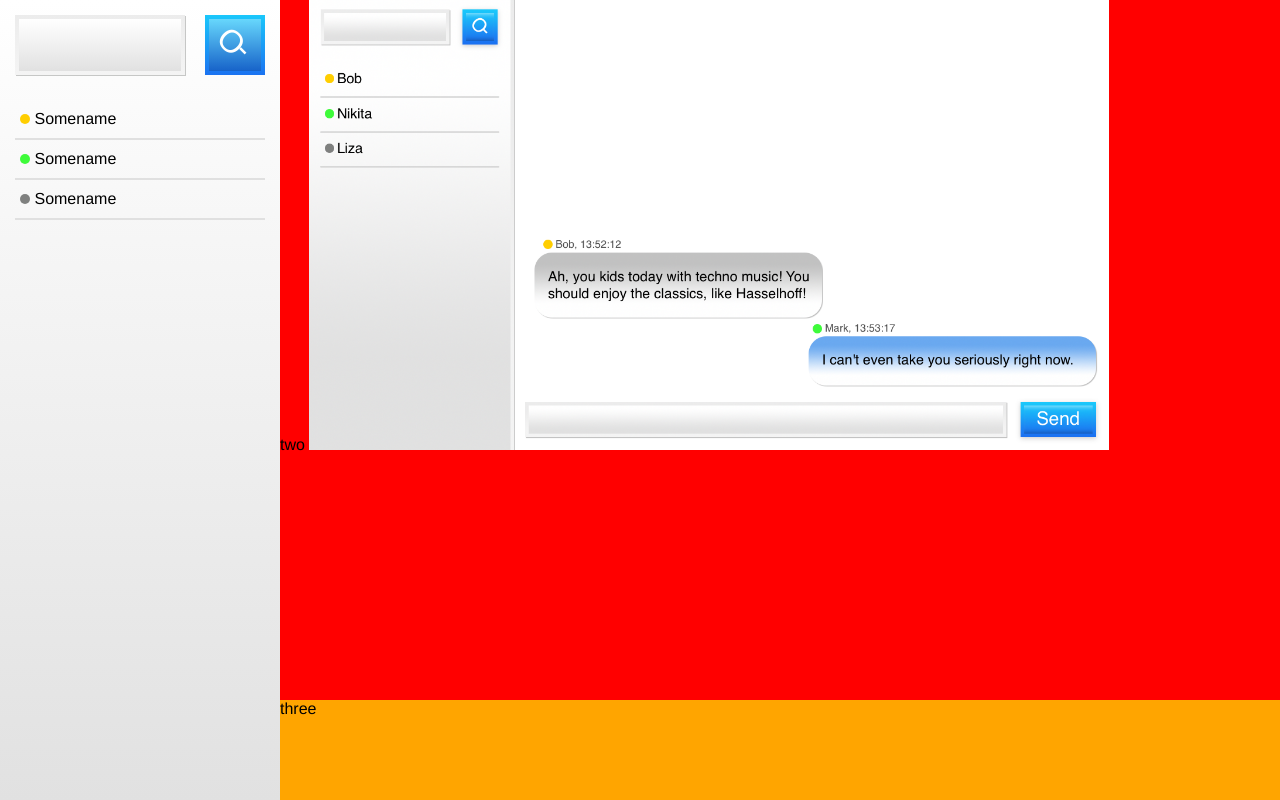
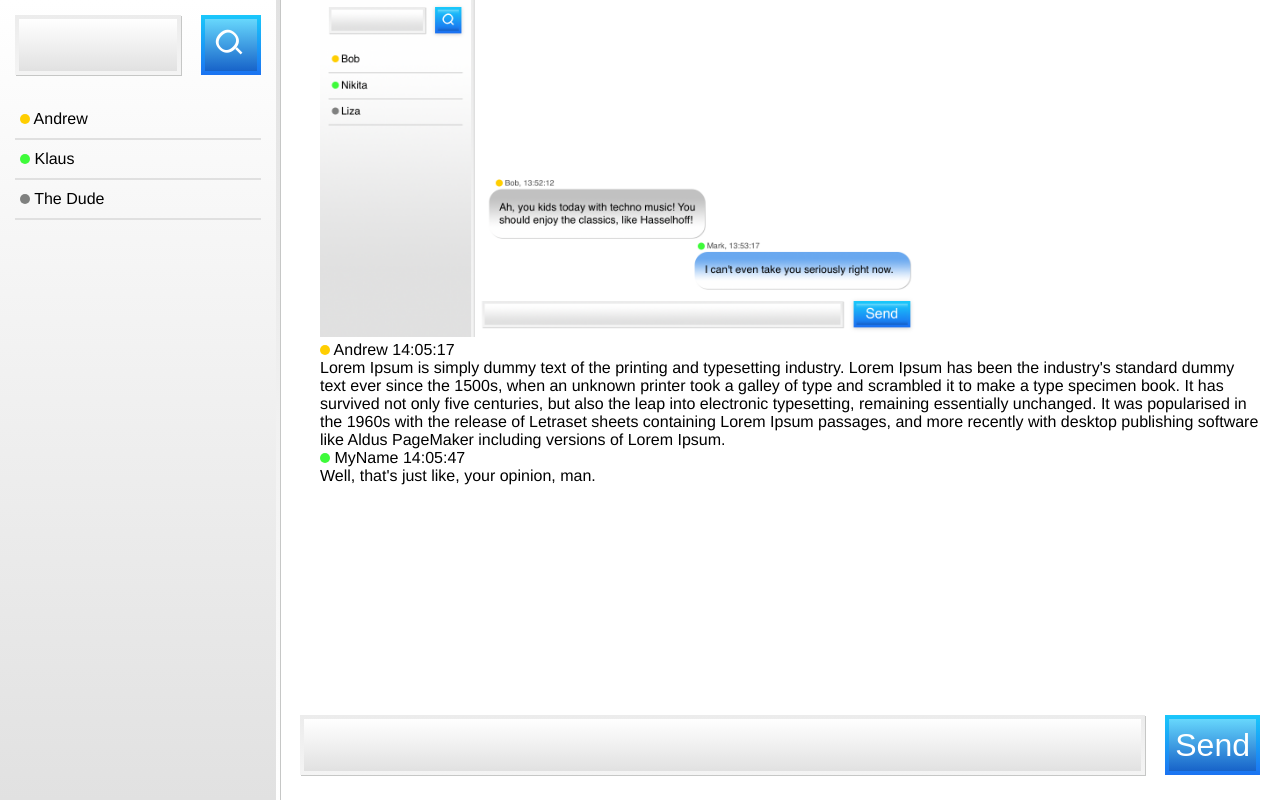
Before and after one commit to ErnestTheBest/chatApp, a plain HTML site: page chat.html in a window 1280 px wide. Drawn offline with Linux system fonts and the light colour scheme.

Commit message:
Messages format

```diff
--- a/chat.html
+++ b/chat.html
@@ -25,24 +25,53 @@
                 <ul>
                     <li>
                         <div class="status-away"></div>
-                        <span>Somename</span>
+                        <span>Andrew</span>
                     </li>
                     <li>
                         <span class="status-online"></span>
-                        <span>Somename</span>
+                        <span>Klaus</span>
                     </li>
                     <li>
                         <div class="status-offline"></div>
-                        <span>Somename</span>
+                        <span>The Dude</span>
                     </li>
                 </ul>
             </div>
         </div>
         <div class="chat">
-            <div class="content-window">two
-                <img src="task/chat.png" alt="" width="800" height="450">
+            <div class="content-window">
+                <img src="task/chat.png" width="600">
+                <div class="not-my-message">
+                    <div class="status-away"></div>
+                    <span>Andrew</span>
+                    <time>14:05:17</time>
+                    <div class="message">
+                        Lorem Ipsum is simply dummy text of the printing and typesetting industry. Lorem Ipsum has
+                        been the industry's standard dummy text ever since the 1500s, when an unknown printer took
+                        a galley of type and scrambled it to make a type specimen book. It has survived not only
+                        five centuries, but also the leap into electronic typesetting, remaining essentially
+                        unchanged. It was popularised in the 1960s with the release of Letraset sheets containing
+                        Lorem Ipsum passages, and more recently with desktop publishing software like Aldus
+                        PageMaker including versions of Lorem Ipsum.
+                    </div>
+                </div>
+                <div class="my-message">
+                    <div class="message-info">
+                        <div class="status-online"></div>
+                        <span>MyName</span>
+                        <time>14:05:47</time>
+                        <div class="message">
+                            Well, that's just like, your opinion, man.
+                        </div>
+                    </div>
+                </div>
             </div>
-            <div class="message-window">three</div>
+            <div class="message-window">
+                <div class="message-input">
+                    <input type="text">
+                </div>
+                <div class="message-button"><button>Send</button></div>
+            </div>
         </div>
     </div>
 </body>
--- a/styles/chat.css
+++ b/styles/chat.css
@@ -10,18 +10,18 @@ body {
 }
 
 .contacts-box {
-    box-sizing: border-box;
+    box-shadow: 1px 0 #c6c7c6;
     padding: 15px;
     background: linear-gradient(#ffffff, #e1e1e1);
+    border-right: solid;
+    border-width: 4px;
+    border-image: linear-gradient(#e1e1e1, #ffffff) 1;
     flex: 0 0 280px;
 }
 
 .search-bar {
     justify-content: flex-end;
     display: flex;
-}
-
-.search-bar div {
 }
 
 .search-bar .search-button {
@@ -94,20 +94,43 @@ body {
 
 .chat {
     display: flex;
-    background: gray;
     flex-direction: column;
     flex: 1;
     align-items: flex-end;
 }
 
 .content-window {
-    background: red;
     flex-grow: 1;
     min-width: 100%;
 }
 
 .message-window {
-    background: orange;
+    justify-content: flex-end;
+    display: flex;
+    padding: 20px;
     min-height: 100px;
     min-width: 100%;
 }
+
+.message-input {
+    width: 100%;
+    display: inline;
+}
+
+.message-button {
+    margin-left: 20px;
+    display: inline;
+}
+
+.message-window input, .message-window button {
+    height: 60px;
+}
+
+.content-window {
+    padding: 0 20px 0 40px;
+}
+
+.content-window>div {
+    position: relative;
+    bottom: 0;
+}
```
Also changed, not shown: register.html (+1 -1 lines).
